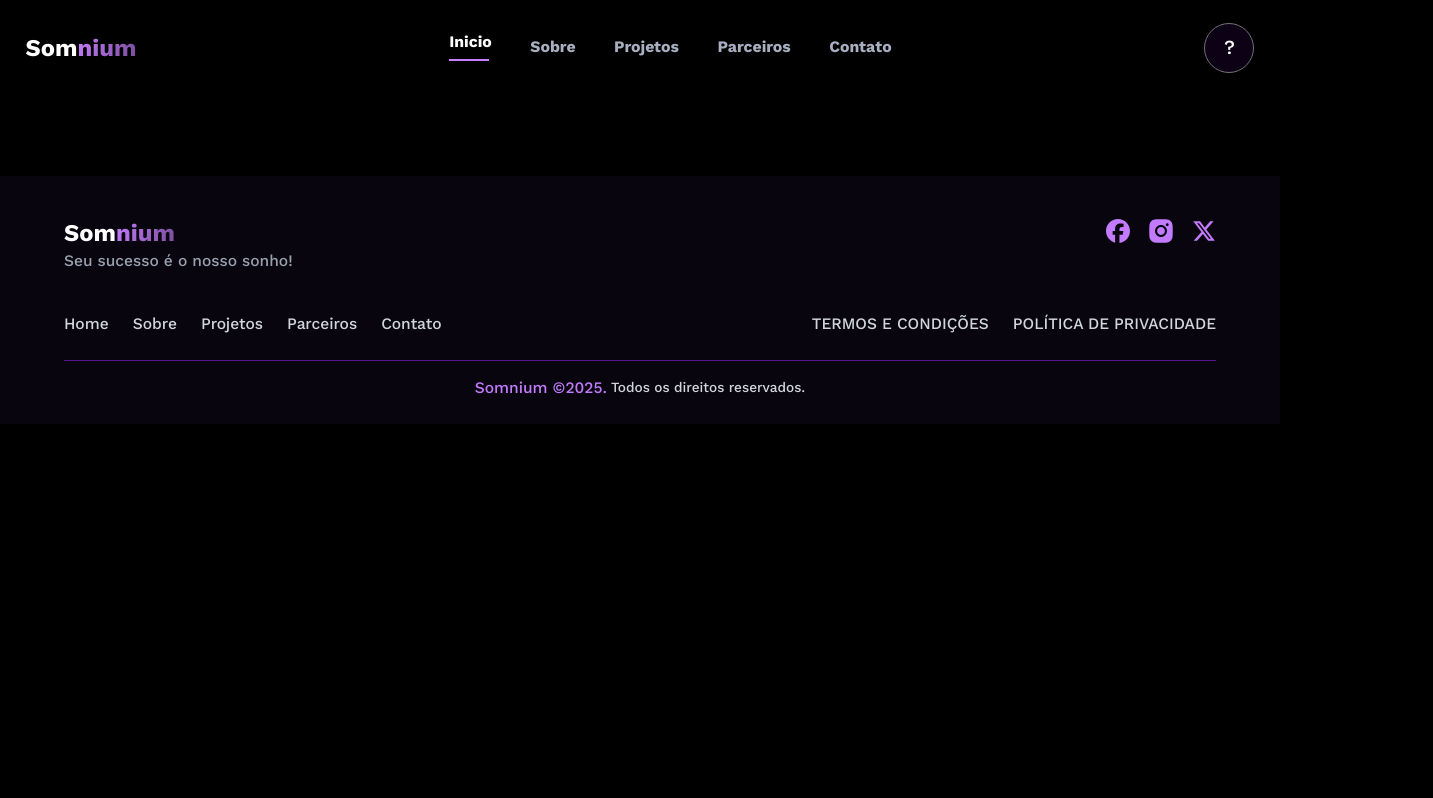
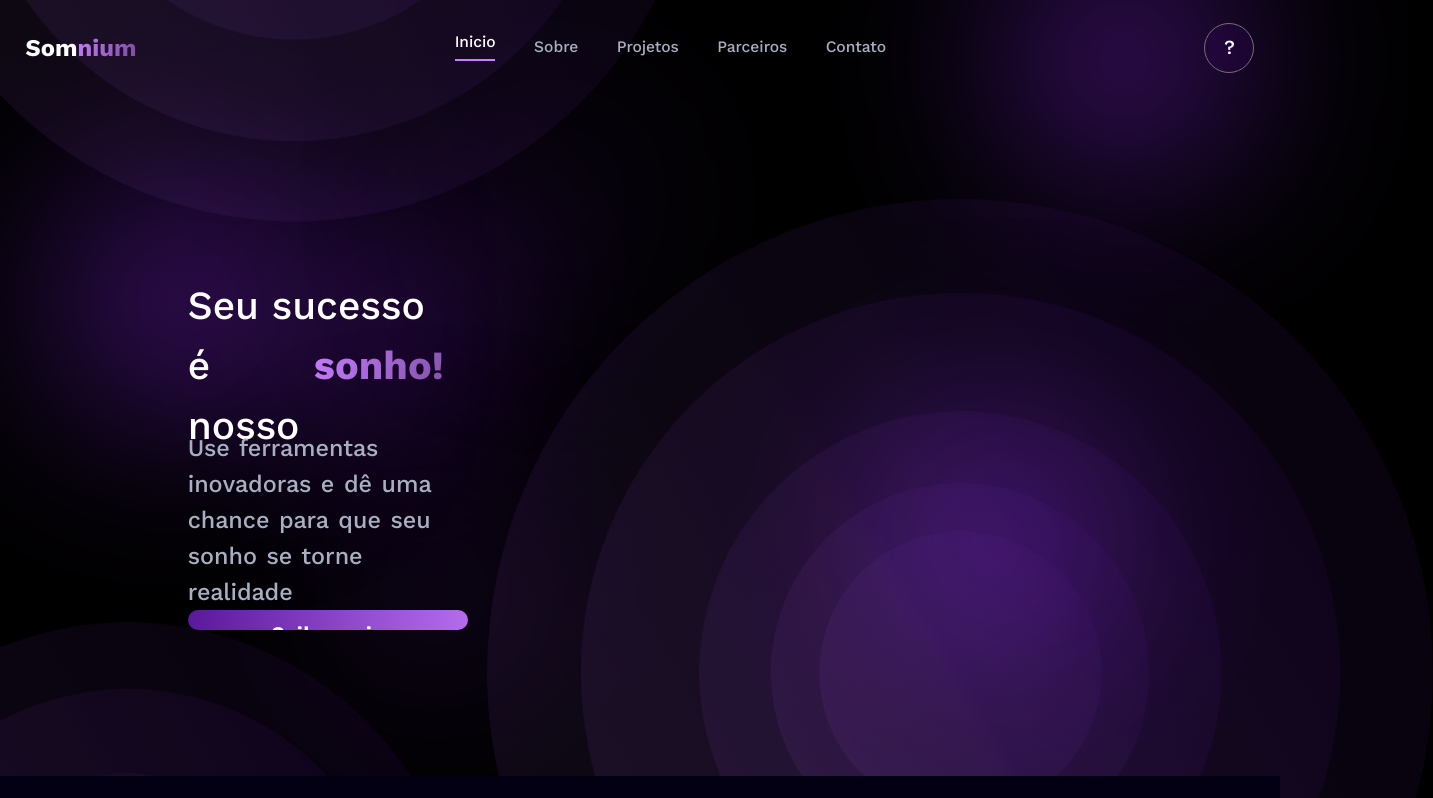
Before and after one commit to Somnium-Git/landing-page, a Next.js app in the folder frontend/: page / in a window 1280 px wide. Shown: the top 798 px of the page, 1433 px wide, since content can reach past the window. Built offline with nearby package versions, Linux system fonts and the light colour scheme.

Commit message:
upd tela inicial + pequenas alteracoes footer e header

```diff
--- a/frontend/src/app/page.tsx
+++ b/frontend/src/app/page.tsx
@@ -1,7 +1,53 @@
+'use client'
+
+import Button from "@/components/Button/Button"
+import LightBlur from "@/components/LightBall/LightBlur/LightBlur"
+import LightPulse from "@/components/LightBall/LightPulse/LightPulse"
+import Text from "@/components/Text/Text"
+import Card from "@/components/Card/Card"
+
+import { useState } from "react"
+
 export default function Home() {
+  const [isActive, setIsActive] = useState(false)
   return (
     <div>
+      {/* inicio */}
+      <Card flex="row" height="85dvh" background="transparent" useBar={false}>
+        <section className="flex flex-col w-[20vw] h-[40vh] justify-around items-start">
+          <div className="flex flex-col">
+            <div><Text size="2.5em" height="light">Seu sucesso </Text></div>
+            <div className="flex flex-row gap-3">
+              <Text size="2.5em" height="light">é nosso</Text>
+              <Text size="2.5em" height="bold" isGradient> sonho!</Text>
+            </div>
+          </div>
+          <div className="w-[20vw] mt-[-10%]">
+            <Text size="1.5em" height="light" color="#A8AFC1" wordSpacing="2px">Use ferramentas inovadoras e dê uma chance para que seu sonho se torne realidade</Text>
+          </div>
+          <Button text="Saiba mais" click={() => setIsActive(true)}>
+          </Button>
+        </section>
+        <div></div>
+        <div></div>
+      </Card>
 
+      {/* sobre */}
+      <Card background="#040013" useBar={false}>
+      </Card>
+
+      <section>
+        <LightBlur x="25vw" y="50vh" size="150px"></LightBlur>
+        <LightBlur x="80vw" y="80vh" size="200px"></LightBlur>
+        <LightBlur x="30vw" y="20vh" size="100px"></LightBlur>
+        <LightBlur x="6vw" y="50vh" size="200px"></LightBlur>
+        <LightBlur x="70vw" y="20vh" size="200px"></LightBlur>
+        <LightBlur x="40vw" y="70vh" size="80px"></LightBlur>
+
+        <LightPulse x="40vw" y="-40vh" width="70vw" height="70vw" isActive={isActive}/>
+        <LightPulse x="-7vw" y="75vh" width="60vw" height="60vw" isActive={isActive}/>
+        <LightPulse x="-15vw" y="-60vh" width="50vw" height="50vw" isActive={isActive}/>
+      </section>
     </div>
   )
 }
--- a/frontend/src/components/Footer/Footer.tsx
+++ b/frontend/src/components/Footer/Footer.tsx
@@ -7,9 +7,9 @@ import Link from 'next/link';
 
 export default function Footer() {
   return (
-    <footer className="bg-[#09050f] text-gray-300 px-6 md:px-16 pt-10 pb-6 mt-20 text-sm">
+    <footer className="bg-[#040013] text-gray-300 px-6 md:px-16 pt-10 pb-6 mt-20 text-sm">
       {/* Topo do footer (logo, navegação e redes sociais) */}
-      <div className="flex flex-col md:flex-row justify-between items-center md:items-start mb-10">
+      <div className="flex flex-col md:flex-row md:mb-24 justify-between items-center md:items-start mb-12">
         <div className="mb-6 md:mb-0 text-center md:text-left">
           <div className="cursor-pointer flex justify-center font-bold md:justify-start"><Text color="#FFFFFF" size="1.5rem">Som</Text><Text isGradient={true} size="1.5rem">nium</Text></div>
           <Text color="#99a1af" size="1rem">Seu sucesso é o nosso sonho!</Text>
@@ -51,12 +51,11 @@ export default function Footer() {
       </div>
 
       {/* Linha divisória roxa */}
-      <hr className="border-t border-purple-900 mb-4" />
+      <hr className="border-t border-[#1A0A37] mb-4" />
 
       {/* Parte inferior com navegação legal e copyright */}
       <div className="flex md:flex-row flex-cow justify-center items-center gap-1">
-        <Text color='oklch(71.4% 0.203 305.504)' size='1rem'>Somnium ©2025.</Text>
-        <Text>Todos os direitos reservados.</Text>
+        <Text color='oklch(71.4% 0.203 305.504)' size='1rem'>Somnium ©2025. Todos os direitos reservados.</Text>
       </div>
     </footer>
   );
--- a/frontend/src/components/Header/Header.tsx
+++ b/frontend/src/components/Header/Header.tsx
@@ -67,9 +67,9 @@ export default function Header() {
 
   return (
     <header
-    className="text-white font-KantumruyPro font-bold w-full h-[12dvh] flex justify-between items-center p-[2dvw]"
+    className="text-white font-KantumruyPro w-full h-[12dvh] flex justify-between items-center p-[2dvw]"
     >
-      <div className="cursor-pointer flex"><Text color="#FFFFFF" size="1.5rem">Som</Text><Text isGradient={true} size="1.5rem">nium</Text></div>
+      <div className="font-bold cursor-pointer flex"><Text color="#FFFFFF" size="1.5rem">Som</Text><Text isGradient={true} size="1.5rem">nium</Text></div>
       <section className="flex flex-col">
         <section className="flex gap-[3dvw] ">
           <div ref={homeRef} className={currentScreen === 'home' ? "cursor-pointer translate-y-[-5px] transition-all duration-200"
@@ -106,7 +106,7 @@ export default function Header() {
       <div
       className="
       w-[50px] h-[50px] rounded-full bg-[rgba(60,9,108,0.2)]
-       flex justify-center items-center cursor-pointer font-medium text-xl border-1 border-[#737373]
+      flex justify-center items-center cursor-pointer font-medium text-xl border-1 border-[#737373]
         hover:bg-[rgba(60,9,108,1)] hover:border-[#C77DFF] transition-all duration-200"
       >
         ?
--- a/frontend/src/components/Text/Text.tsx
+++ b/frontend/src/components/Text/Text.tsx
@@ -9,7 +9,7 @@ type TextProps = {
     isGradient?: boolean;
     height?: string;
     wordSpacing?: string;
-  };
+};
 
 function Text({ children, color, size, isGradient, height = "light", wordSpacing }: TextProps) {
 
```
